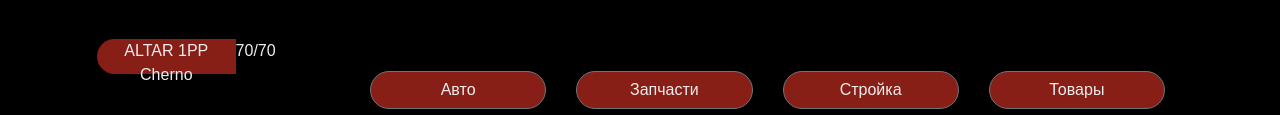
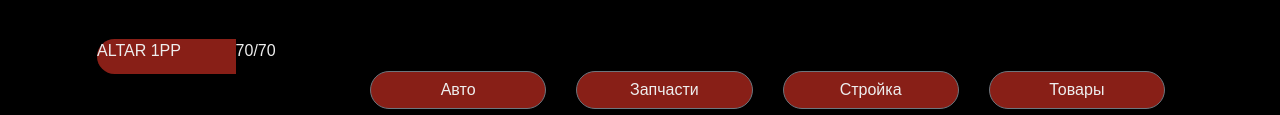
Before and after one commit to yarila28/altar, a plain HTML site: page index.html in a window 1280 px wide. Shown: the part 643-758 px from the top of the page. Drawn offline with nearby package versions, Linux system fonts and the light colour scheme; grey boxes are pictures that could not be loaded; a web font is replaced by a local one.

Commit message:
Update index.html

```diff
--- a/index.html
+++ b/index.html
@@ -78,7 +78,7 @@
 
  <div class="online-widgets">
     <div class="list-group">
-    <div class="d-flex server-name">ALTAR 1PP Cherno</div>
+    <div class="d-flex server-name">ALTAR 1PP</div>
     <div class="server-online">70/70</div>
 
     </div>
```
